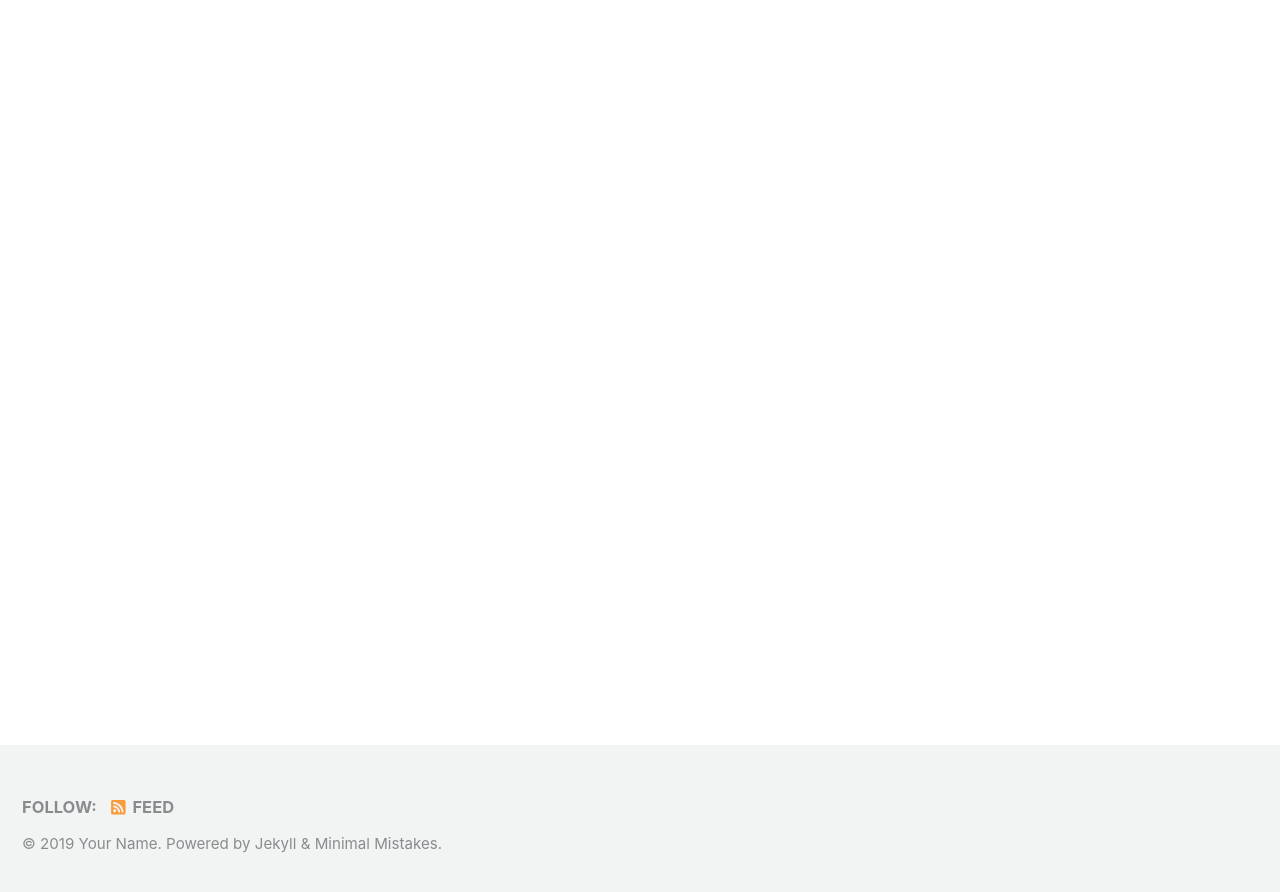
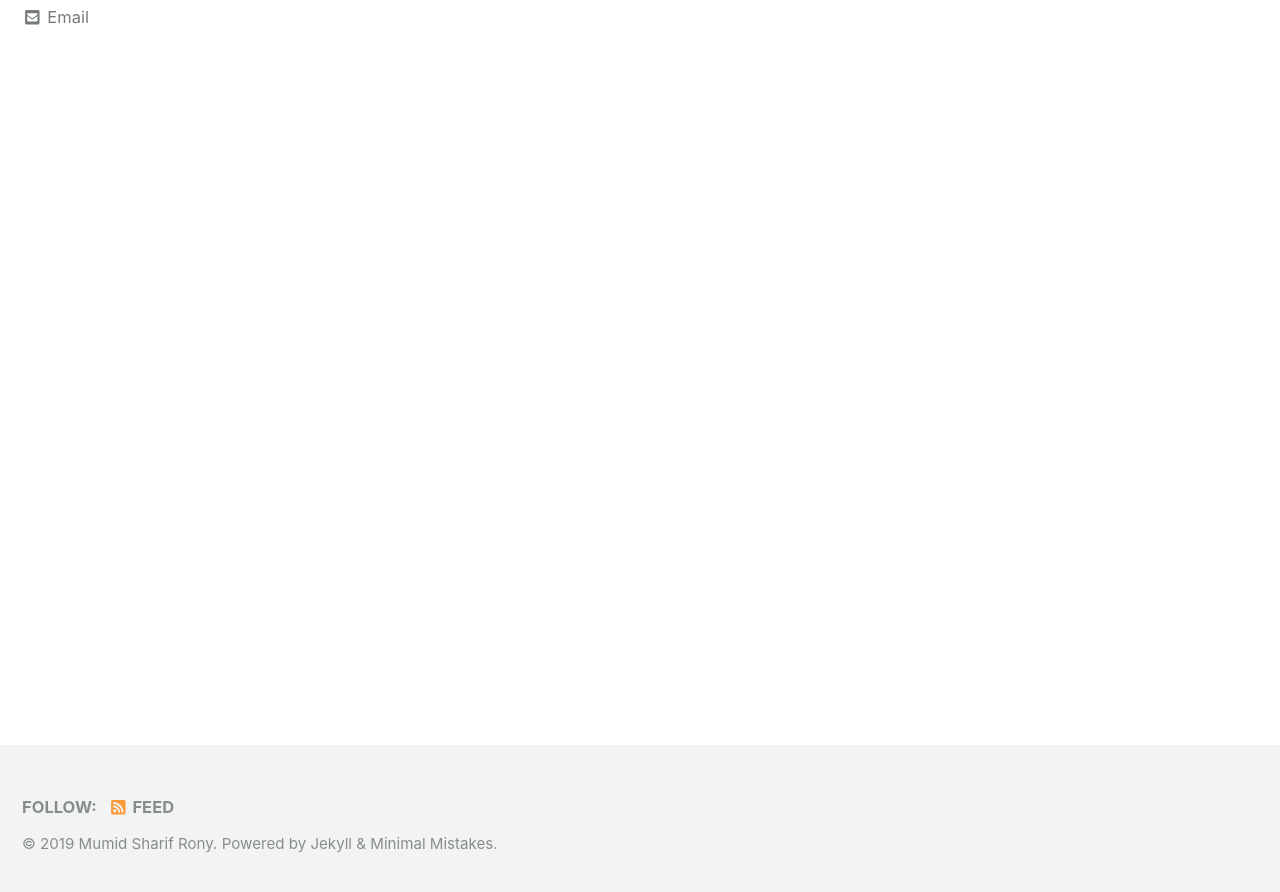
Before and after one commit to mumid/mumid.github.io, a Jekyll site: the page built from index.html, in a window 1280 px wide and 900 px high, scrolled down 222 px. Shown: the top 892 px of the window. Built offline with Jekyll 4.4.1, drawn with Linux system fonts in a browser that asks for light colours; cached includes are drawn as plain includes; nearby versions of some CDN libraries; the list of posts is cut into pages by our own code; some of the changed text lies outside the part shown.

Commit message:
newgithub-1

```diff
--- a/_config.yml
+++ b/_config.yml
@@ -16,10 +16,10 @@ minimal_mistakes_skin    : "default" # "air", "aqua", "contrast", "dark", "dirt"
 
 # Site Settings
 locale                   : "en-US"
-title                    : "Site Title"
+title                    : "Mumid Sharif Rony"
 title_separator          : "-"
-name                     : "Your Name"
-description              : "An amazing website."
+name                     : "Mumid Sharif Rony"
+description              : "Data Science Portfolio"
 url                      : # the base hostname & protocol for your site e.g. "https://mmistakes.github.io"
 baseurl                  : # the subpath of your site, e.g. "/blog"
 repository               : # GitHub username/repo-name e.g. "mmistakes/minimal-mistakes"
@@ -106,11 +106,11 @@ analytics:
 
 # Site Author
 author:
-  name             : "Your Name"
+  name             : "Mumid Sharif Rony"
   avatar           : # path of avatar image, e.g. "/assets/images/bio-photo.jpg"
-  bio              : "I am an amazing person."
-  location         : "Somewhere"
-  email            :
+  bio              : "Data Science Portfolio"
+  location         : "Brisbane, QLD, Australia"
+  email            : "mumid_sharif@yahoo.com"
   links:
     - label: "Email"
       icon: "fas fa-fw fa-envelope-square"
@@ -124,12 +124,12 @@ author:
     - label: "Facebook"
       icon: "fab fa-fw fa-facebook-square"
       # url: "https://facebook.com/"
-    - label: "GitHub"
+    - label: "mumid"
       icon: "fab fa-fw fa-github"
       # url: "https://github.com/"
-    - label: "Instagram"
-      icon: "fab fa-fw fa-instagram"
-      # url: "https://instagram.com/"
+    - label: "mumid-sharif-05070a33"
+      icon: "fab fa-fw fa-linkedin"
+      # url: "https://linkedin.com/"
 
 # Site Footer
 footer:
@@ -293,3 +293,10 @@ defaults:
       comments: # true
       share: true
       related: true
+  # _pages
+  - scope:
+      path: ""
+      type: pages
+    values:
+      layout: single
+      author_profile: true
```
